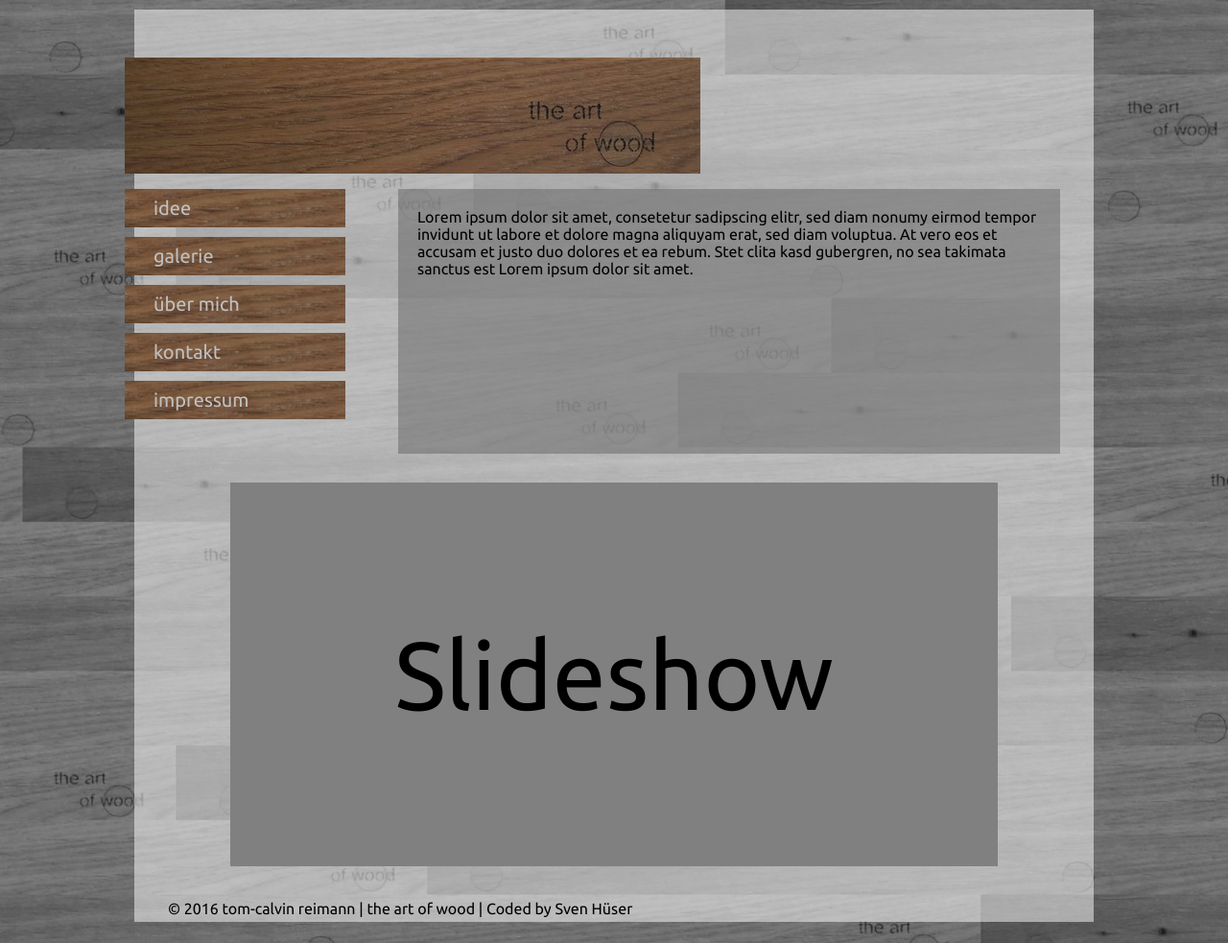
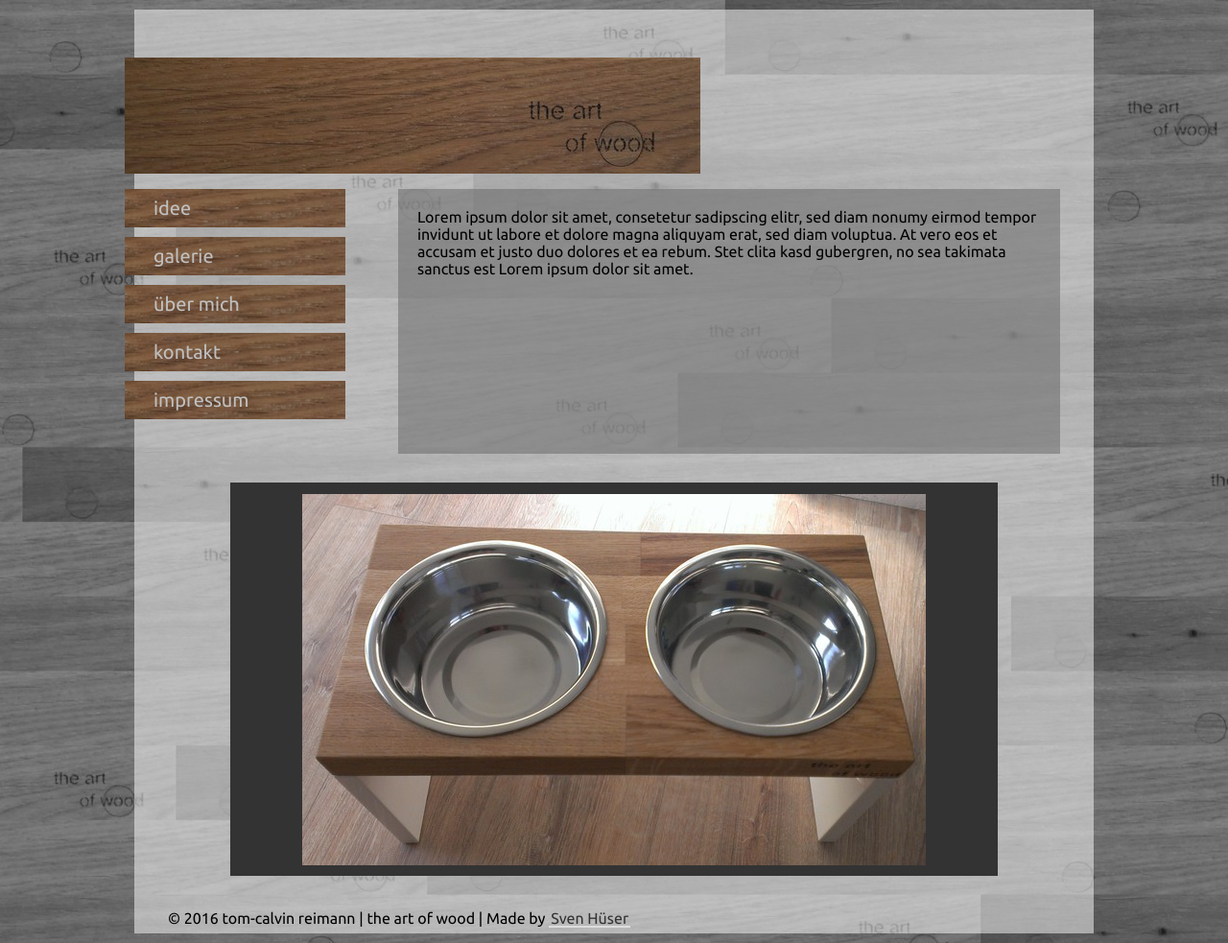
Before and after one commit to theartofwood/theartofwood.github.io, a Jekyll site: the page built from index.html, in a window 1280 px wide. Shown: the whole page at 96% size. Built offline with Jekyll 4.4.1, drawn with Linux system fonts in a browser that asks for light colours; nearby versions of some CDN libraries.

Commit message:
added slideshow

```diff
--- a/_includes/footer.html
+++ b/_includes/footer.html
@@ -1,5 +1,5 @@
 <footer id="footer">
   <span class="footer bordered">&copy; 2016 {{ site.author | downcase }}</span>
   <span class="footer bordered">{{ site.title }}</span>
-  <span class="footer">Coded by Sven Hüser</span>
+  <span class="footer">Made by <a href="http://svenhueser.de" class="effect">Sven Hüser</a></span>
 </footer>
--- a/_includes/slideshow.html
+++ b/_includes/slideshow.html
@@ -1,3 +1,5 @@
 <div id="slideshow">
-  Slideshow
+  {% for entry in site.data.slideshow %}{% for image in entry.images %}{% assign path = '/images/galleries/' | append: entry.folder %}
+      <div class="slide" data-src="{{path}}/{{image}}" data-display="{{path}}/small/{{image}}"></div>
+  {% endfor %} {% endfor %}
 </div>
--- a/css/main.scss
+++ b/css/main.scss
@@ -10,6 +10,8 @@ $header-height: 121px;
 $page-offset: 10px;
 $left-indent: 30px;
 
+$media-small: $page-width + 2 * $page-offset;
+
 body {
   background: url('/images/background.jpg');
   background-repeat: repeat;
@@ -21,6 +23,39 @@ body {
   &.noscroll {
     height: 100%;
     overflow: hidden;
+  }
+}
+
+a {
+  text-decoration: none;
+
+  &.effect {
+    color: #333;
+    position: relative;
+    padding: 0 2px;
+    background-color: transparent;
+    transition: background-color 100ms;
+
+    &:after {
+      z-index: 0;
+      position: absolute;
+      bottom: -1px;
+      left: 0;
+      display: block;
+      content: '';
+      width: 100%;
+      height: 2px;
+      background-color: #ddd;
+    }
+
+    &:hover {
+      color: #ddd;
+      background-color: #333;
+
+      &:after {
+        display: none;
+      }
+    }
   }
 }
 
@@ -42,8 +77,6 @@ body {
   a {
     display: block;
     height: $header-height;
-    color: white;
-    text-decoration: none;
     background-image: url('/images/logo.jpg');
   }
 }
@@ -84,7 +117,6 @@ body {
         line-height: 40px;
         font-size: 20px;
         color: silver;
-        text-decoration: none;
         transition-duration: 200ms;
         transition-property: padding-left, margin-left;
 
@@ -126,20 +158,9 @@ body {
   }
 }
 
-#slideshow {
-  width: 800px;
-  height: 400px;
-  margin: 30px auto;
-  background: gray;
-
-  font-size: 100px;
-  line-height: 400px;
-  text-align: center;
-}
-
 #footer {
   margin: 10px 30px 0;
-  padding: 5px;
+  padding: 5px 5px 7px;
 
   .bordered:after {
     content: ' | ';
@@ -157,7 +178,6 @@ body {
     background-color: rgba(255,255,255,.2);
 
     a {
-      text-decoration: none;
       color: black;
     }
   }
@@ -200,7 +220,7 @@ body {
   }
 }
 
-@media screen and (max-width: $page-width + 2*$page-offset) {
+@media screen and (max-width: $media-small) {
 
   #wrapper {
     width: 100%;
@@ -317,12 +337,6 @@ body {
     width: calc(100% - 2em);
   }
 
-  #slideshow {
-    width: 100%;
-
-    font-size: 50px;
-  }
-
   #footer {
     margin: 0 10px;
     padding-bottom: 20px;
@@ -335,6 +349,7 @@ body {
     .footer {
       display: block;
       float: none;
+      padding: 4px 0;
     }
   }
 
@@ -388,6 +403,10 @@ body {
       background-image: url(/images/right.png);
     }
   }
+
+  .spinner {
+    margin-top: 50vh;
+  }
 }
 
 @keyframes fading {
@@ -396,7 +415,6 @@ body {
 }
 
 .spinner {
-  margin-top: 50vh;
 
   div {
     width: 14px;
@@ -447,7 +465,7 @@ body {
   }
 }
 
-@media screen and (max-width: $page-width + 2*$page-offset) {
+@media screen and (max-width: $media-small) {
   #lightbox {
     .arrow {
       position: absolute;
@@ -469,3 +487,64 @@ body {
     }
   }
 }
+
+// slideshow
+
+#slideshow {
+  position: relative;
+  overflow: hidden;
+  width: 800px;
+  height: 400px;
+  margin: 30px auto;
+  background-color: #333;
+  border-width: 5px 0;
+  border-style: solid;
+  border-color: #333;
+
+  .slide {
+
+    height: 100%;
+    width: 100%;
+    position: absolute;
+    display: flex;
+    align-items: center;
+    justify-content: center;
+
+    &:not(.visible) {
+      display: none;
+
+      .spinner div { animation-play-state: paused; }
+    }
+
+    img {
+      max-height: 100%;
+      max-width: 100%;
+      width: auto;
+      height: auto;
+    }
+
+    &.animate {
+
+      &.next { animation: nextSlide 1000ms; }
+      &.current { animation: currentSlide 1000ms; }
+
+    }
+  }
+}
+
+@media screen and (max-width: 800px) {
+  #slideshow {
+    width: 100%;
+    height: 300px;
+  }
+}
+
+@keyframes nextSlide {
+  from { left: 100% }
+  to   { left: 0% }
+}
+
+@keyframes currentSlide {
+  from { left: 0% }
+  to   { left: -100% }
+}
--- a/js/page.js
+++ b/js/page.js
@@ -110,3 +110,58 @@ if (lightboxLinks.length) {
 
   buildLightbox();
 }
+
+// slideshow
+
+var slideshow = $('#slideshow');
+
+if (slideshow.length) {
+
+  var slideshowImages = $('#slideshow .slide');
+
+  slideshowImages.eq(0).addClass('visible');
+  slideshowImages.each(function() {
+    var spinner = $('<div class="spinner">')
+      .append($('<div class="bounce1">'))
+      .append($('<div class="bounce2">'))
+      .append($('<div class="bounce3">'))
+      .append($('<div class="bounce4">'));
+
+    $(this).html(spinner);
+
+    var slide = this;
+    var loadImg = new Image();
+    loadImg.src = this.dataset.display;
+    loadImg.onload = function() {
+      $(slide).html(this);
+    }
+  });
+
+  var animateSlides = function(curr, next) {
+    slideshow.attr('data-image', next);
+
+    slideshowImages.eq(curr).addClass('animate current');
+    slideshowImages.eq(next).addClass('visible').addClass('animate next');
+
+    window.setTimeout(function() { clearAnimation(curr, next); }, 1000);
+
+  }
+
+  var clearAnimation = function(curr, next) {
+    slideshowImages.eq(curr).removeClass('visible animate current');
+    slideshowImages.eq(next).removeClass('animate next');
+  }
+
+  var slideImages = function(dir, e) {
+    var currImage = parseInt(slideshow.attr('data-image')) || 0;
+    var nextImage = mod(currImage + dir, slideshowImages.length);
+
+    animateSlides(currImage, nextImage);
+  }
+
+  var autoSlides = function() { slideImages(1) };
+
+  var slideShowInterval = window.setInterval(autoSlides, 5000);
+
+  slideshow.bind('click', function() {clearInterval(slideShowInterval)} );
+}
```
Also changed, not shown: _data/slideshow.yml (added, +9 -0 lines).
